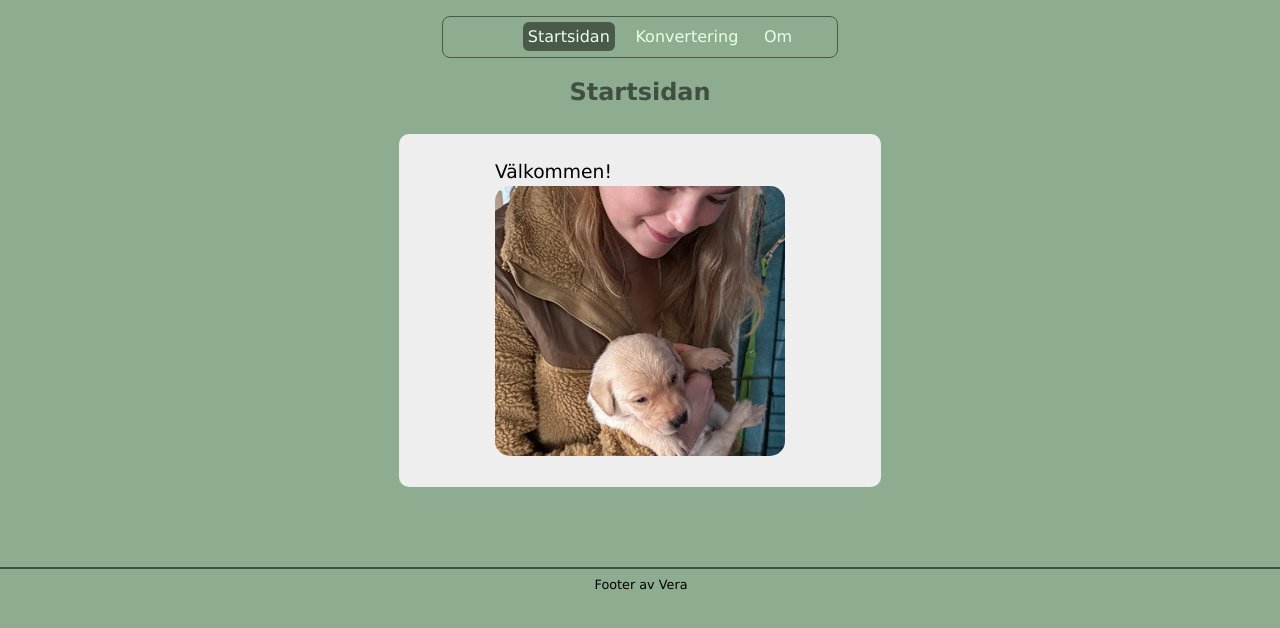
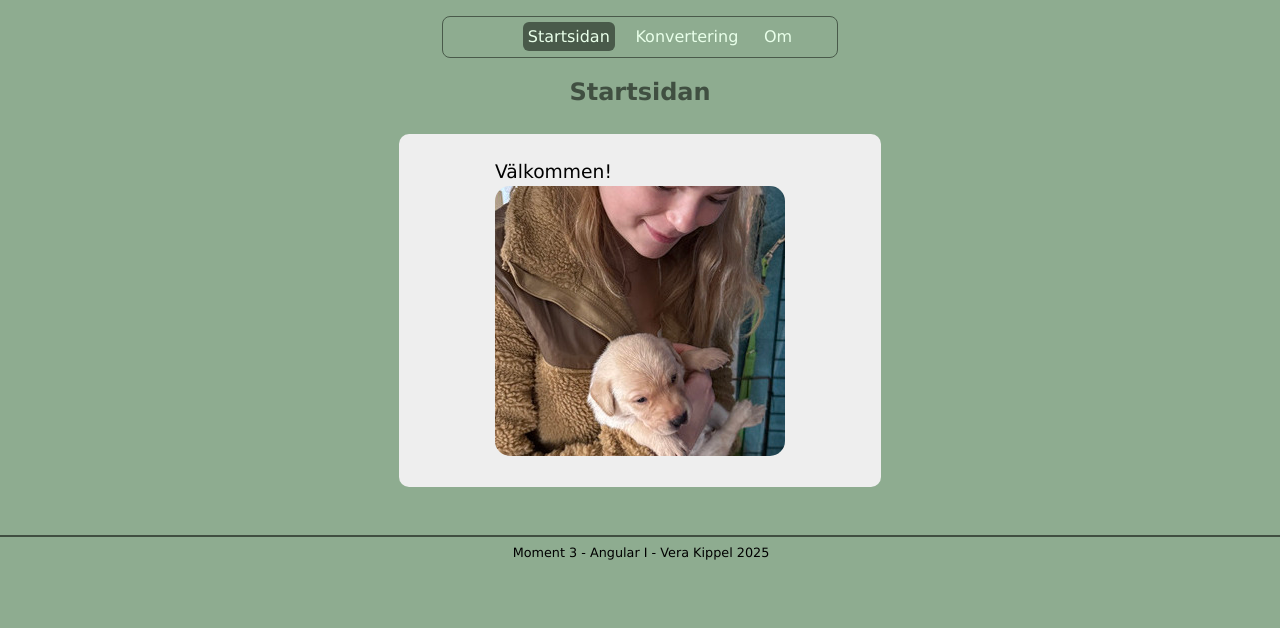
Before and after one commit to veppaan/angular-mom, an Angular app: page /home in a window 1280 px wide. Shown: the top 628 px of the page. Built offline with nearby package versions, Linux system fonts and the light colour scheme.

Commit message:
lägger margin på footer

```diff
--- a/src/app/footer/footer.component.html
+++ b/src/app/footer/footer.component.html
@@ -1,4 +1,4 @@
 <footer>
   <hr>
-  <p>Footer av Vera</p>
+  <p>Moment 3 - Angular I - Vera Kippel 2025</p>
 </footer>
--- a/src/app/footer/footer.component.scss
+++ b/src/app/footer/footer.component.scss
@@ -12,3 +12,6 @@ hr{
     width: 100vw;
     border: 1px solid #404f41;
 }
+footer{
+    margin: 3em 0;
+}
```
